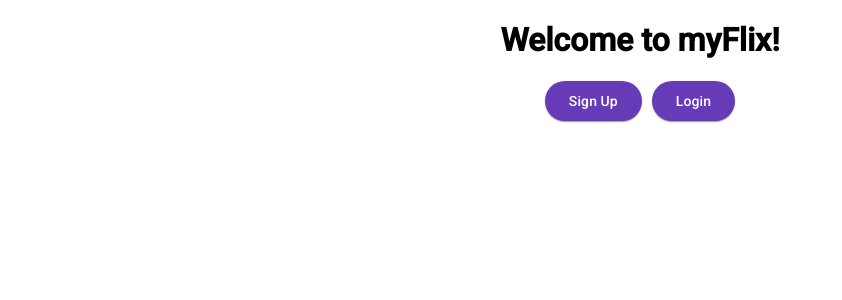
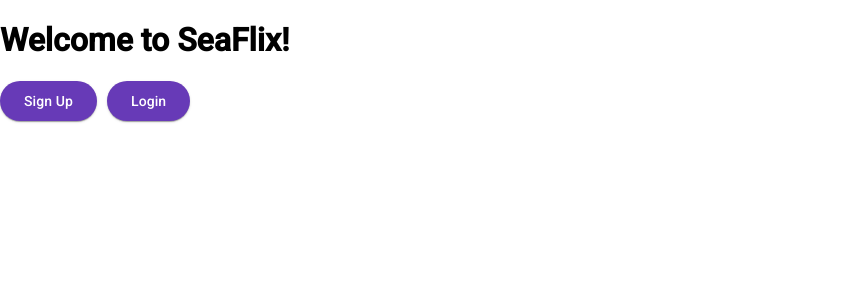
Before and after one commit to vdevhub/seaFlix-Angular-Client, an Angular app: page / in a window 1280 px wide. Shown: the top 300 px of the page, without its empty margins (0-842 px from the left). Built offline with nearby package versions, Linux system fonts and the light colour scheme.

Commit message:
Rename in welcome text, remove inline styling

```diff
--- a/src/app/app.component.html
+++ b/src/app/app.component.html
@@ -1,6 +1,6 @@
-<div class="main-page" style="text-align: center;">
+<div class="main-page">
   <h1>
-    Welcome to myFlix!
+    Welcome to SeaFlix!
   </h1>
   <!-- Adding the click event on the signup button -->
   <button mat-raised-button (click)="openUserRegistrationDialog()" style="margin-right: 10px;" color="primary">
```
